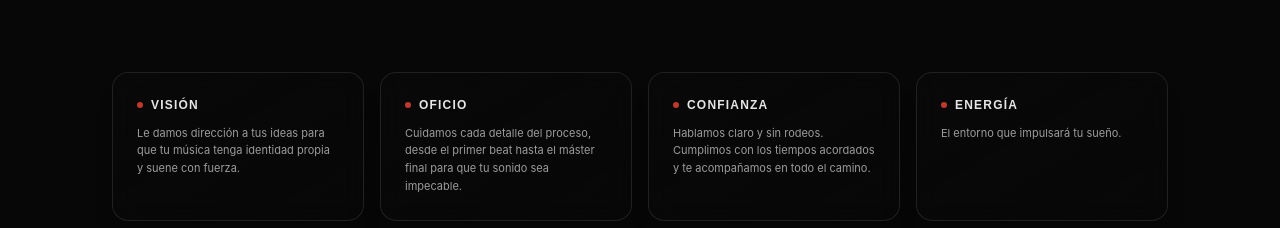
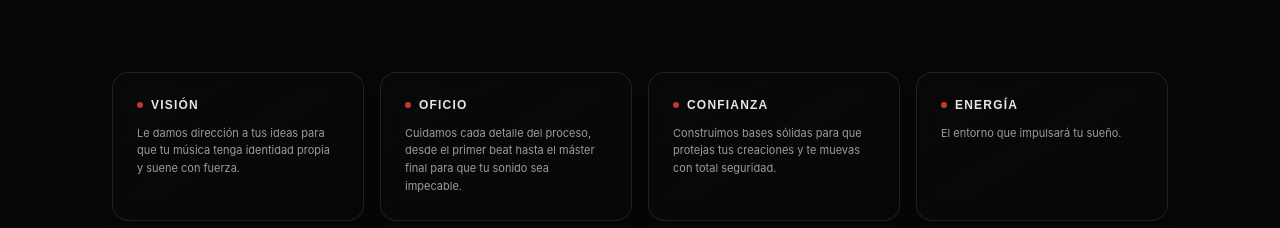
Before and after one commit to sofiagonzalez19012003-coder/kapital-cotizaciones, a React (Create React App) app: page / in a window 1280 px wide. Shown: the part 3860-4088 px from the top of the page. Built offline with nearby package versions, Linux system fonts and the light colour scheme.

Commit message:
style: update Confianza card subtext to focus on building solid foundations to protect creations

```diff
--- a/src/components/LandingView.js
+++ b/src/components/LandingView.js
@@ -226,7 +226,7 @@ export default function LandingView() {
               <span className="w-1.5 h-1.5 rounded-full bg-[#C0392B]" />
               Confianza
             </h4>
-            <p className="text-[11px] text-white/60 leading-relaxed font-sans">Hablamos claro y sin rodeos. Cumplimos con los tiempos acordados y te acompañamos en todo el camino.</p>
+            <p className="text-[11px] text-white/60 leading-relaxed font-sans">Construimos bases sólidas para que protejas tus creaciones y te muevas con total seguridad.</p>
           </div>
 
           <div className="bg-gradient-to-br from-neutral-950/60 to-neutral-950/20 backdrop-blur-md border border-white/10 rounded-2xl p-6 shadow-xl hover:border-[#C0392B]/40 hover:shadow-[0_4px_25px_rgba(192,57,43,0.15)] transition-all duration-300 relative group overflow-hidden">
```
